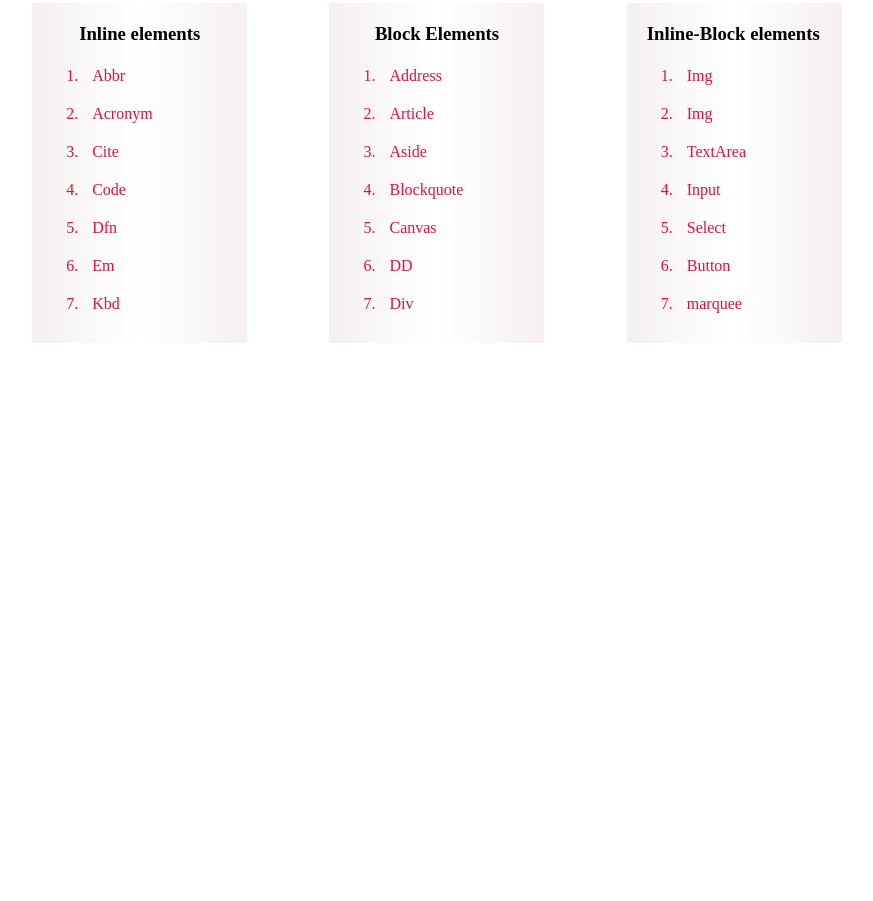
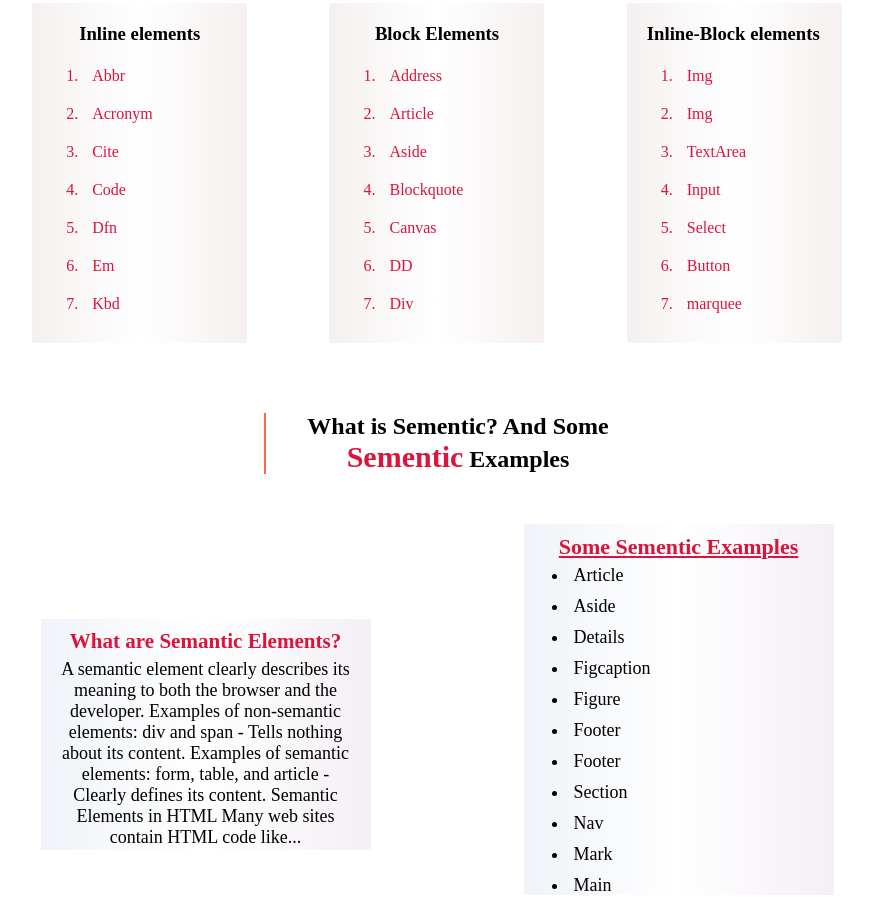
Before and after one commit to Ayanbanerjee93/Practice-Project, a plain HTML site: page index.html in a window 1280 px wide. Shown: the part 210-1111 px from the top of the page, without its empty margins (183-1056 px from the left). Before the commit the page ends 800 px from the top, so only its background shows below. Drawn offline with Linux system fonts and the light colour scheme.

Commit message:
new added

```diff
--- a/index.html
+++ b/index.html
@@ -10,6 +10,7 @@
 </head>
 
 <body>
+    <!-- -------------------------------header / navbar starts here -->
     <header class="head-section">
         <nav class="navbar-left">
             <ul>
@@ -28,6 +29,10 @@
         </div>
 
     </header>
+    <!-- -------------------------------------main section starts  -->
+
+
+    <!-- --------------------------------------Crads starts here in main -->
     <main>
         <section class="card-heading">
             <div class="card-heading-style">
@@ -96,7 +101,52 @@
 
 
         </section>
-        <section class="symentic-tags">
+        <!-- --------------------------------------semantic section -->
+        <section class="card-heading">
+            <div class="card-heading-style">
+                <h1>What is Sementic? And Some <span style="color:crimson; font-size:30px; "><strong>S</strong>ementic</span> Examples
+                    <span style="color:tomato;"></span>
+                </h1>
+            </div>
+        </section>
+        <section class="semantic-section">
+
+            <div class="semantic-para">
+                <h3 style="color:crimson;">What are Semantic Elements?</h3>
+                <p>A semantic element clearly describes its meaning to both the browser and the developer. Examples of non-semantic elements: div and span - Tells nothing about its content. Examples of semantic elements: form, table, and article - Clearly
+                    defines its content. Semantic Elements in HTML Many web sites contain HTML code like...
+
+                </p>
+
+            </div>
+            <!-- ---------------------------Right-div -->
+            <div class="semantic-example">
+                <div class="semantic-example-head">
+                    <h3>Some Sementic Examples</h3>
+                </div>
+
+                <div class="semantic-example-list">
+                    <ul>
+                        <li>Article</li>
+                        <li>Aside</li>
+                        <li>Details</li>
+                        <li>Figcaption</li>
+                        <li>Figure</li>
+                        <li>Footer</li>
+                        <li>Footer</li>
+                        <li>Section</li>
+                        <li>Nav</li>
+                        <li>Mark</li>
+                        <li>Main</li>
+
+
+                    </ul>
+                </div>
+
+
+            </div>
+
+
 
         </section>
 
--- a/style.css
+++ b/style.css
@@ -173,3 +173,65 @@ input[type]:hover {
 
 
 /* ----------------------------------------------Card-section-starts-here--------- */
+
+.semantic-section {
+    display: flex;
+    margin-top: 50px;
+    margin-left: 147px;
+    margin-right: 187px;
+    /* background-color: antiquewhite; */
+}
+
+.semantic-para {
+    margin-top: 95px;
+    border: 0.5px;
+    width: 300px;
+    height: 206px;
+    padding: 15px;
+    padding-top: 10px;
+    text-align: center;
+    font-size: 18px;
+    transition-duration: 1s;
+    background-image: linear-gradient(to right, rgb(240, 243, 248), white, rgb(244, 239, 245));
+}
+
+.semantic-para:hover {
+    box-shadow: 10px 8px 3px #888888;
+}
+
+.semantic-para p {
+    padding-top: 5px;
+}
+
+.semantic-example {
+    /* border: 3px solid red; */
+    width: 300px;
+    height: 356px;
+    padding: 5px;
+    padding-top: 10px;
+    text-align: left;
+    font-size: 18px;
+    transition-duration: 1s;
+    background-image: linear-gradient(to right, rgb(240, 243, 248), white, rgb(244, 239, 245));
+}
+
+.semantic-example:hover {
+    box-shadow: 10px 8px 3px #888888;
+}
+
+.semantic-example-head {
+    text-align: center;
+    /* padding: 3px; */
+}
+
+.semantic-example-head h3 {
+    font-size: 22px;
+    color: crimson;
+    text-decoration: underline;
+}
+
+.semantic-example-list {}
+
+.semantic-example-list li {
+    padding: 5px;
+}
```
